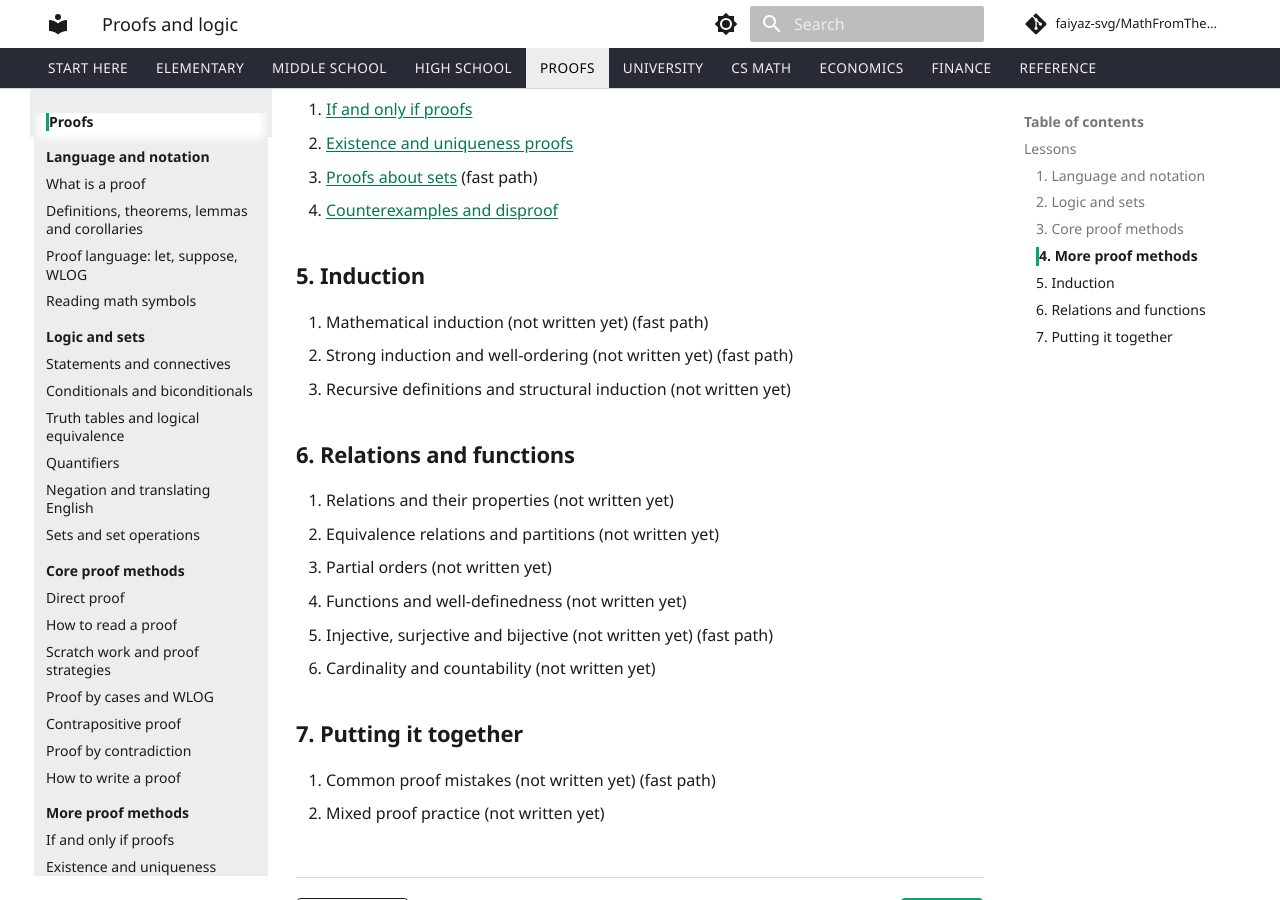
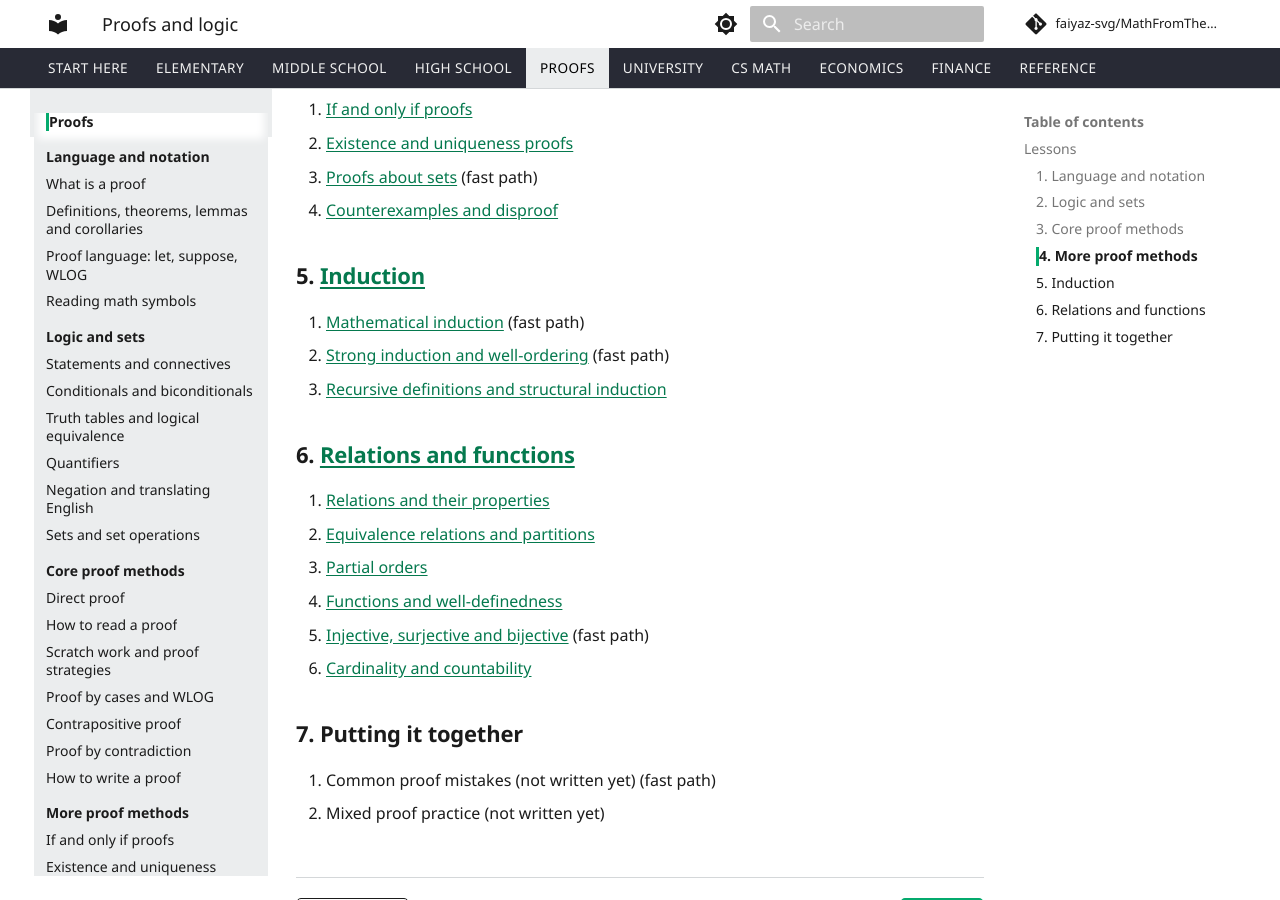
Before and after one commit to faiyaz-svg/MathFromTheGroundUp, an MkDocs documentation site: the page built from docs/04-proofs-and-logic/index.md, in a window 1280 px wide and 900 px high, scrolled down 1315 px. Built offline with MkDocs 1.6.1 and Material for MkDocs 9.7.7, drawn with Linux system fonts in a browser that asks for light colours; comment, search, counter and statistics services are not loaded.

Commit message:
add proofs chapters 5 and 6 to nav and progress

```diff
--- a/docs/04-proofs-and-logic/index.md
+++ b/docs/04-proofs-and-logic/index.md
@@ -42,20 +42,20 @@ The diagnostic quiz and the cheat sheet for this folder are written together wit
 3. [Proofs about sets](04-more-proof-methods/03-proofs-about-sets.md) (fast path)
 4. [Counterexamples and disproof](04-more-proof-methods/04-counterexamples-and-disproof.md)
 
-### 5. Induction
+### 5. [Induction](05-induction/index.md)
 
-1. Mathematical induction (not written yet) (fast path)
-2. Strong induction and well-ordering (not written yet) (fast path)
-3. Recursive definitions and structural induction (not written yet)
+1. [Mathematical induction](05-induction/01-mathematical-induction.md) (fast path)
+2. [Strong induction and well-ordering](05-induction/02-strong-induction-and-well-ordering.md) (fast path)
+3. [Recursive definitions and structural induction](05-induction/03-recursive-definitions-and-structural-induction.md)
 
-### 6. Relations and functions
+### 6. [Relations and functions](06-relations-and-functions/index.md)
 
-1. Relations and their properties (not written yet)
-2. Equivalence relations and partitions (not written yet)
-3. Partial orders (not written yet)
-4. Functions and well-definedness (not written yet)
-5. Injective, surjective and bijective (not written yet) (fast path)
-6. Cardinality and countability (not written yet)
+1. [Relations and their properties](06-relations-and-functions/01-relations-and-their-properties.md)
+2. [Equivalence relations and partitions](06-relations-and-functions/02-equivalence-relations-and-partitions.md)
+3. [Partial orders](06-relations-and-functions/03-partial-orders.md)
+4. [Functions and well-definedness](06-relations-and-functions/04-functions-and-well-definedness.md)
+5. [Injective, surjective and bijective](06-relations-and-functions/05-injective-surjective-bijective.md) (fast path)
+6. [Cardinality and countability](06-relations-and-functions/06-cardinality-and-countability.md)
 
 ### 7. Putting it together
 
--- a/mkdocs.yml
+++ b/mkdocs.yml
@@ -257,6 +257,19 @@ nav:
           - "Existence and uniqueness proofs": 04-proofs-and-logic/04-more-proof-methods/02-existence-and-uniqueness-proofs.md
           - "Proofs about sets": 04-proofs-and-logic/04-more-proof-methods/03-proofs-about-sets.md
           - "Counterexamples and disproof": 04-proofs-and-logic/04-more-proof-methods/04-counterexamples-and-disproof.md
+      - "Induction":
+          - 04-proofs-and-logic/05-induction/index.md
+          - "Mathematical induction": 04-proofs-and-logic/05-induction/01-mathematical-induction.md
+          - "Strong induction and well-ordering": 04-proofs-and-logic/05-induction/02-strong-induction-and-well-ordering.md
+          - "Recursive definitions and structural induction": 04-proofs-and-logic/05-induction/03-recursive-definitions-and-structural-induction.md
+      - "Relations and functions":
+          - 04-proofs-and-logic/06-relations-and-functions/index.md
+          - "Relations and their properties": 04-proofs-and-logic/06-relations-and-functions/01-relations-and-their-properties.md
+          - "Equivalence relations and partitions": 04-proofs-and-logic/06-relations-and-functions/02-equivalence-relations-and-partitions.md
+          - "Partial orders": 04-proofs-and-logic/06-relations-and-functions/03-partial-orders.md
+          - "Functions and well-definedness": 04-proofs-and-logic/06-relations-and-functions/04-functions-and-well-definedness.md
+          - "Injective, surjective and bijective": 04-proofs-and-logic/06-relations-and-functions/05-injective-surjective-bijective.md
+          - "Cardinality and countability": 04-proofs-and-logic/06-relations-and-functions/06-cardinality-and-countability.md
   - "University":
       - 05-university-core/index.md
   - "CS math":
```
Also changed, not shown: docs/progress.md (+16 -1 lines).
